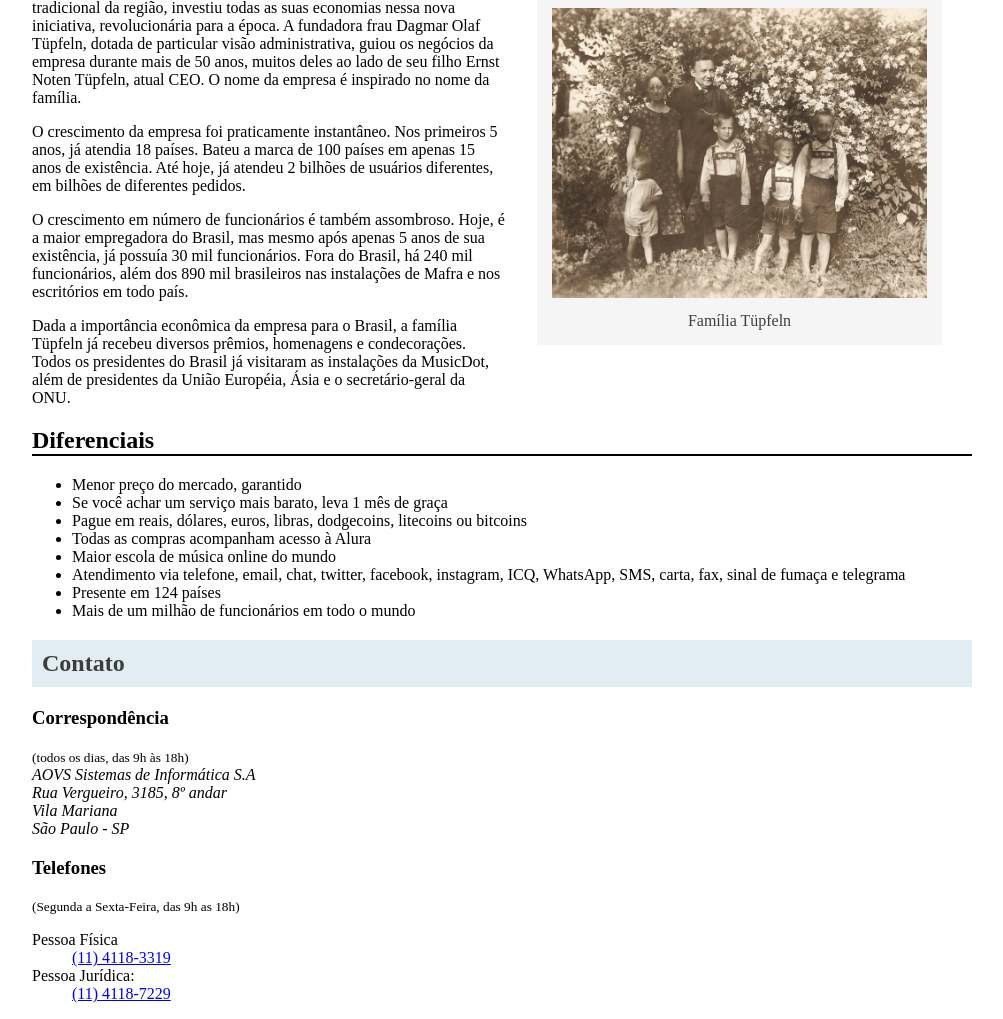
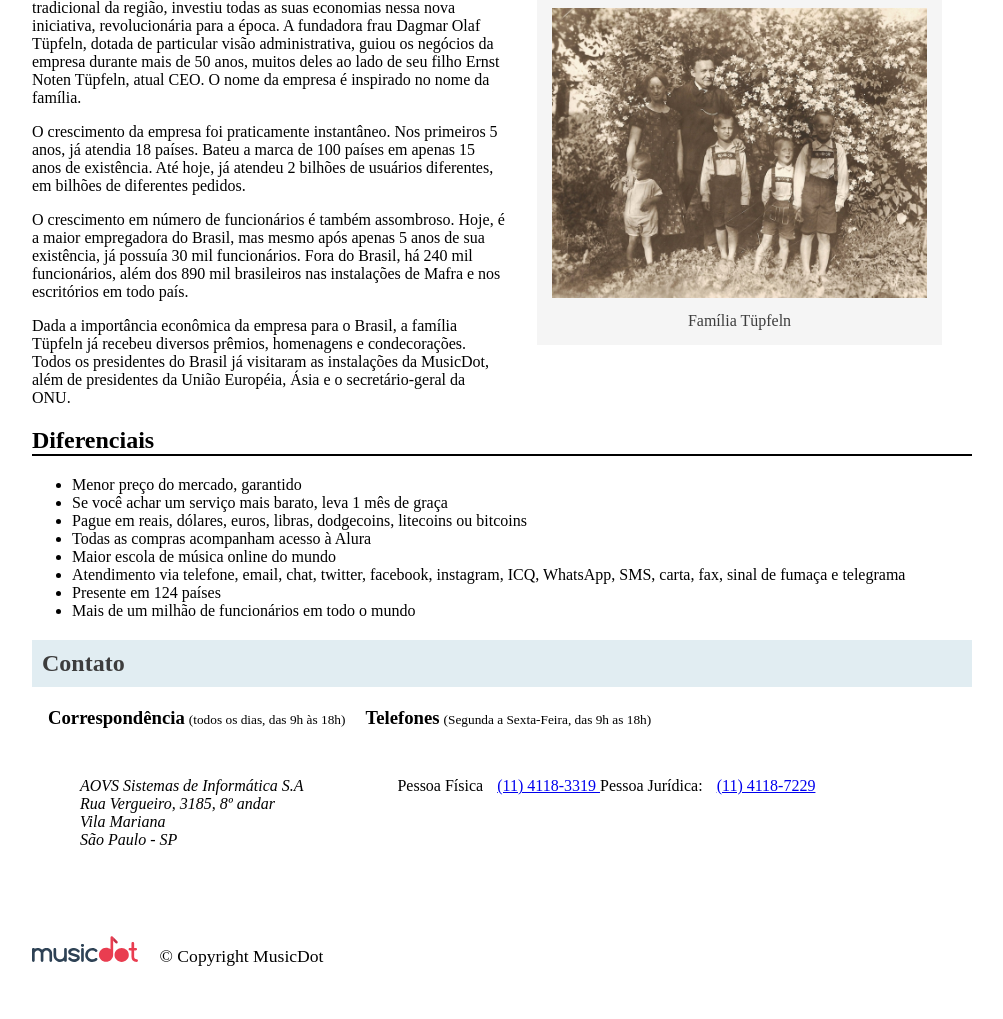
Before and after one commit to IsabelaHawane/projeto-musicdot, a plain HTML site: page sobre.html in a window 1280 px wide. Shown: the part 839-1858 px from the top of the page, without its empty margins (138-1141 px from the left). Drawn offline with Linux system fonts and the light colour scheme.

Commit message:
aula 19 e 21
estilização em blocos e medidas relativas

```diff
--- a/css/sobre.css
+++ b/css/sobre.css
@@ -35,3 +35,40 @@ figure img{
     height: inherit;
     width: inherit;
 }
+
+.subtitulo__contato{
+    display: inline;
+}
+
+.contato__info{
+    margin: 16px 0 24px;
+    padding: 32px;
+}
+
+.contato__info-titulo,
+.contato__info-descricao{
+    display: inline;
+}
+
+.contato__info-descricao{
+    margin-left: 10px;
+}
+.contato__secao{
+    display: inline-block;
+    vertical-align: top;
+    margin-left: 16px;
+}
+.contato__secao-teelefone{
+    margin-left: 32px;
+}
+.rodape{
+    padding: 1.75em 0;
+    font-size: 1.1rem;
+}
+.rodape__logo{
+    width: 6em;
+}
+.rodape__copyright{
+    display: inline;
+    margin-left: 1em;
+}
--- a/sobre.html
+++ b/sobre.html
@@ -34,7 +34,7 @@
                 diferenciais</a>.
     </p>
 
-    <h2 id="historia"class="subtitulo" >História </h2>
+    <h2 id="historia" class="subtitulo">História </h2>
 
     <figure id="figurafamilia">
         <img src="img/familia-tupfeln.jpg" alt="Foto da família Tupfeln ">
@@ -83,22 +83,33 @@
 
 
     </ul>
-    <h2 class="titulo">Contato</h2> </h2>
-    <h3> Correspondência</h3>
+    <h2 class="titulo">Contato</h2>
+    </h2>
+    <div class="contato__secao">
+        <h3 class="subtitulo__contato"> Correspondência</h3>
         <small> (todos os dias, das 9h às 18h) </small>
-    <address>
+        <address class="contato__info">
             AOVS Sistemas de Informática S.A<br>
             Rua Vergueiro, 3185, 8º andar<br>
             Vila Mariana<br>
             São Paulo - SP
         </address>
-   <h3> Telefones</h3>
+    </div>
+    <div class="contato__secao contato__secao-telefone">
+        <h3 class="subtitulo__contato"> Telefones</h3>
         <small>(Segunda a Sexta-Feira, das 9h as 18h)</small>
-   <dl>
-    <dt>Pessoa Física</dt>
-    <dd><a href="tel://114118-3319"> (11) 4118-3319 </a></dd>
+        <dl class="contato__info">
+            <dt class="contato__info-titulo">Pessoa Física</dt>
+            <dd class="contato__info-descricao"><a href="tel://114118-3319"> (11) 4118-3319 </a></dd>
 
-    <dt> Pessoa Jurídica: </dt>
-    <dd> <a href="tel://114118-2172"> (11) 4118-7229 </a> </dd>
+            <dt class="contato__info-titulo"> Pessoa Jurídica: </dt>
+            <dd class="contato__info-descricao"> <a href="tel://114118-2172"> (11) 4118-7229 </a> </dd>
         </dl>
+    </div>
+    <footer class="rodape">
+        <img src="img/logo.svg" alt="MusicDot" class="rodape__logo">
+        <p class="rodape__copyright"> &copy; Copyright MusicDot</p>
+    </footer>
+
+</body>
 </html>
```
Lines whose indentation alone changed are shown as unchanged.
